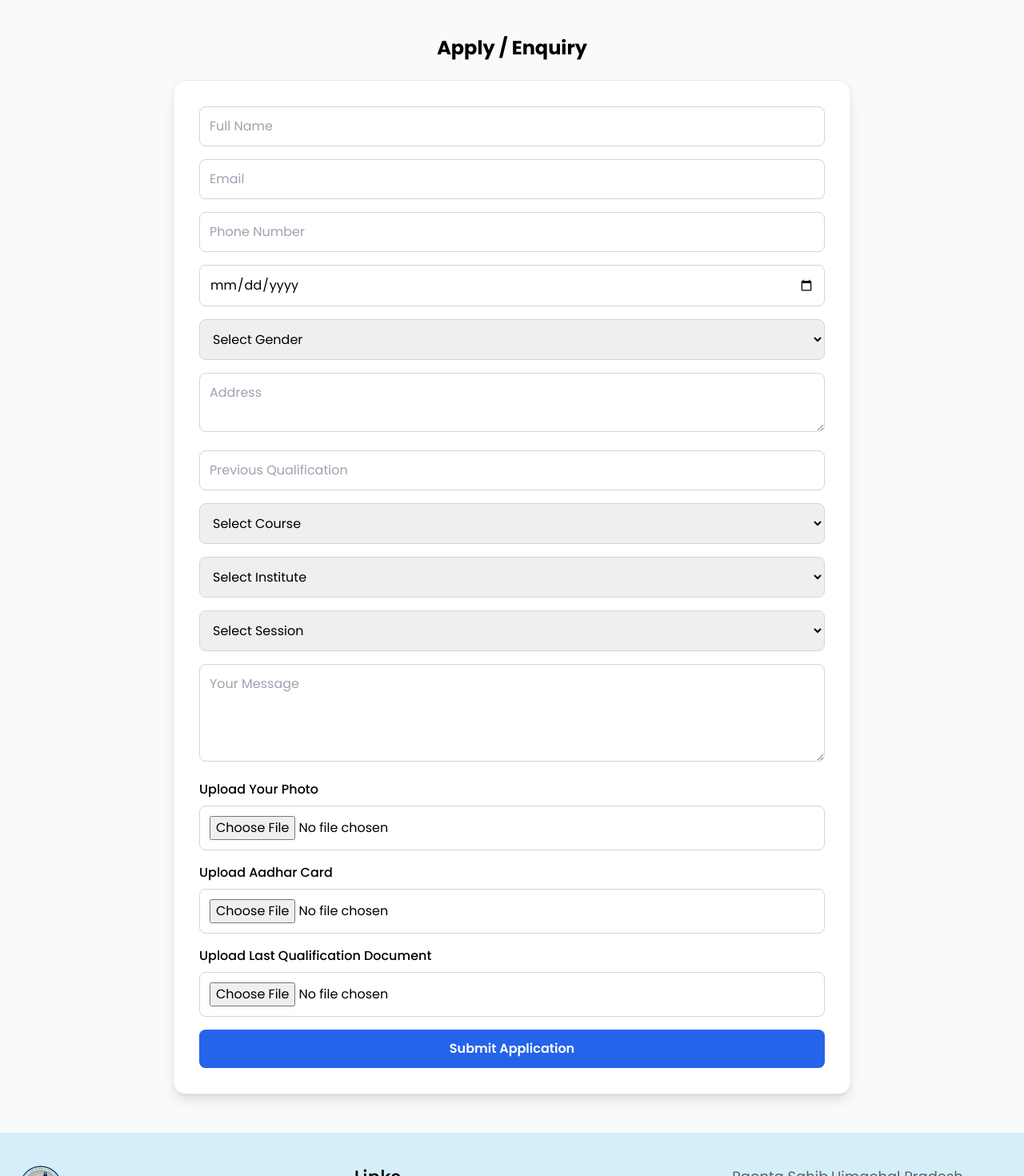
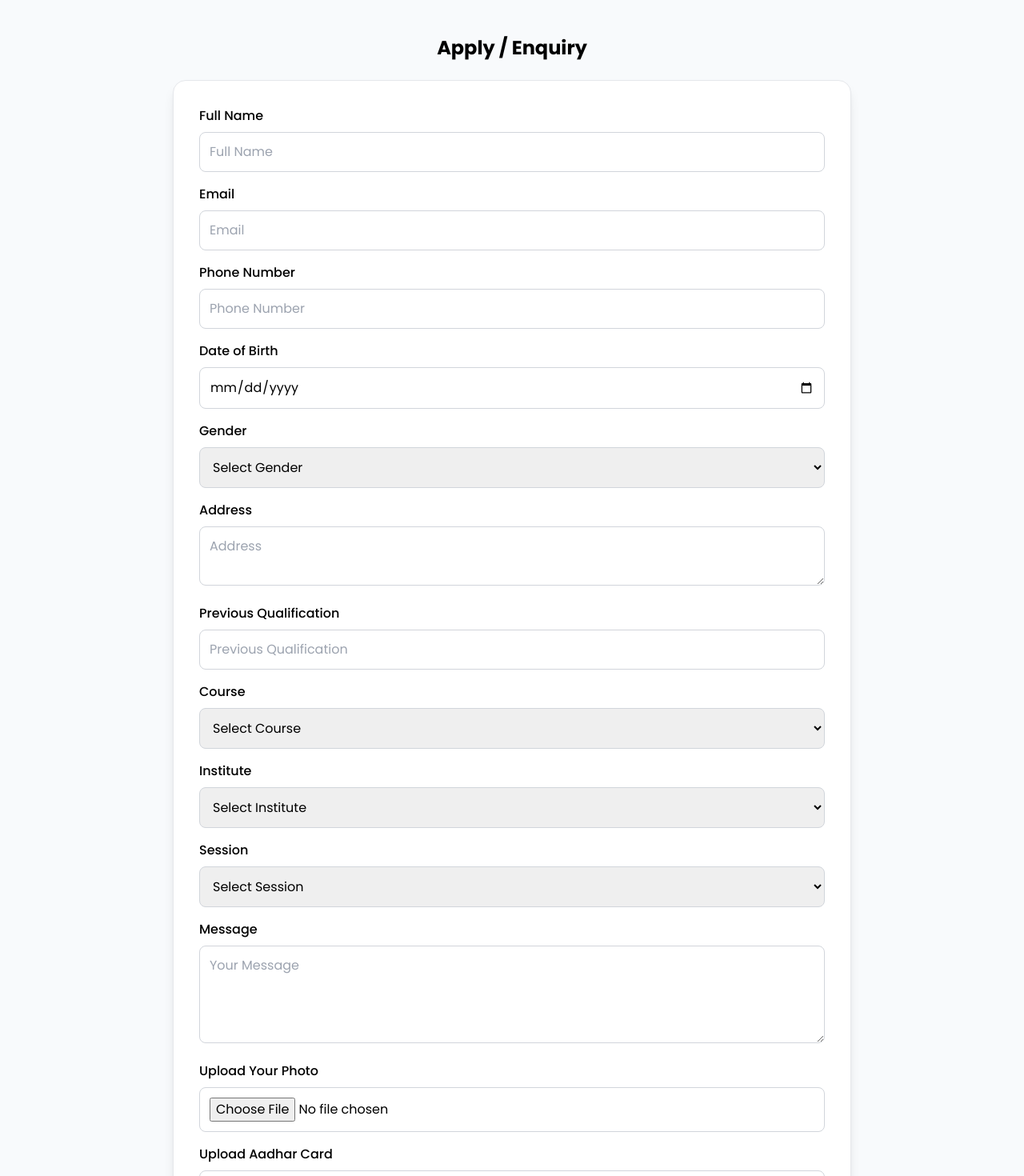
Before and after one commit to Inder1712/Dieit, a Next.js app: page /admission in a window 1280 px wide. Shown: the part 320-1790 px from the top of the page at 80% size. Built offline with nearby package versions, Linux system fonts and the light colour scheme; no server answers; some icons are missing.

Commit message:
Image Compression

```diff
--- a/package.json
+++ b/package.json
@@ -13,6 +13,7 @@
     "@iconify/react": "^5.0.1",
     "aos": "^2.3.4",
     "axios": "^1.7.2",
+    "browser-image-compression": "^2.0.2",
     "date-fns": "^3.4.0",
     "firebase": "^12.1.0",
     "framer-motion": "^11.11.9",
--- a/src/app/admission/page.tsx
+++ b/src/app/admission/page.tsx
@@ -3,6 +3,7 @@
 import { useState } from "react";
 import { db } from "@/lib/firebase";
 import { collection, addDoc, serverTimestamp } from "firebase/firestore";
+import imageCompression from "browser-image-compression"; // ✅ Import compression lib
 
 export default function AdmissionsPage() {
   const [form, setForm] = useState({
@@ -32,16 +33,34 @@ export default function AdmissionsPage() {
     setForm({ ...form, [e.target.name]: e.target.value ?? "" });
   };
 
-  const handleFileChange = (
+  const handleFileChange = async (
     e: React.ChangeEvent<HTMLInputElement>,
     field: "photo" | "aadhar" | "qualificationDoc"
   ) => {
     if (e.target.files && e.target.files[0]) {
+      try {
+        const file = e.target.files[0];
+
+        // ✅ Compress the image
+        const options = {
+          maxSizeMB: 0.25, // 250 KB
+          maxWidthOrHeight: 1024, // optional resize
+          useWebWorker: true,
+        };
+
+        const compressedFile =
+          file.type.startsWith("image/")
+            ? await imageCompression(file, options)
+            : file;
+
         const reader = new FileReader();
         reader.onloadend = () => {
           setForm((prev) => ({ ...prev, [field]: reader.result as string }));
         };
-      reader.readAsDataURL(e.target.files[0]);
+        reader.readAsDataURL(compressedFile);
+      } catch (err) {
+        console.error("Image compression error:", err);
+      }
     }
   };
 
@@ -117,6 +136,8 @@ export default function AdmissionsPage() {
           onSubmit={handleSubmit}
           className="bg-white rounded-2xl shadow-lg p-8 space-y-4 border border-gray-200"
         >
+          <div>
+            <label className="block mb-2 font-medium">Full Name</label>
             <input
               type="text"
               name="name"
@@ -126,6 +147,10 @@ export default function AdmissionsPage() {
               required
               className="w-full border border-gray-300 rounded-lg p-3"
             />
+          </div>
+
+          <div>
+            <label className="block mb-2 font-medium">Email</label>
             <input
               type="email"
               name="email"
@@ -135,6 +160,10 @@ export default function AdmissionsPage() {
               required
               className="w-full border border-gray-300 rounded-lg p-3"
             />
+          </div>
+
+          <div>
+            <label className="block mb-2 font-medium">Phone Number</label>
             <input
               type="tel"
               name="phone"
@@ -144,6 +173,10 @@ export default function AdmissionsPage() {
               required
               className="w-full border border-gray-300 rounded-lg p-3"
             />
+          </div>
+
+          <div>
+            <label className="block mb-2 font-medium">Date of Birth</label>
             <input
               type="date"
               name="dob"
@@ -152,6 +185,10 @@ export default function AdmissionsPage() {
               required
               className="w-full border border-gray-300 rounded-lg p-3"
             />
+          </div>
+
+          <div>
+            <label className="block mb-2 font-medium">Gender</label>
             <select
               name="gender"
               value={form.gender}
@@ -164,6 +201,10 @@ export default function AdmissionsPage() {
               <option value="Female">Female</option>
               <option value="Other">Other</option>
             </select>
+          </div>
+
+          <div>
+            <label className="block mb-2 font-medium">Address</label>
             <textarea
               name="address"
               placeholder="Address"
@@ -172,6 +213,10 @@ export default function AdmissionsPage() {
               rows={2}
               className="w-full border border-gray-300 rounded-lg p-3"
             />
+          </div>
+
+          <div>
+            <label className="block mb-2 font-medium">Previous Qualification</label>
             <input
               type="text"
               name="qualification"
@@ -181,6 +226,10 @@ export default function AdmissionsPage() {
               required
               className="w-full border border-gray-300 rounded-lg p-3"
             />
+          </div>
+
+          <div>
+            <label className="block mb-2 font-medium">Course</label>
             <select
               name="course"
               value={form.course}
@@ -196,8 +245,11 @@ export default function AdmissionsPage() {
               <option value="CSS">CSS</option>
               <option value="JavaScript">JavaScript</option>
             </select>
+          </div>
 
           {/* ✅ Institute Selector */}
+          <div>
+            <label className="block mb-2 font-medium">Institute</label>
             <select
               name="institute"
               value={form.institute}
@@ -210,8 +262,11 @@ export default function AdmissionsPage() {
               <option value="Institute B">Institute B</option>
               <option value="Institute C">Institute C</option>
             </select>
+          </div>
 
           {/* ✅ Session Selector */}
+          <div>
+            <label className="block mb-2 font-medium">Session</label>
             <select
               name="session"
               value={form.session}
@@ -223,7 +278,10 @@ export default function AdmissionsPage() {
               <option value="Feb-Mar Session">1st Feb - Mar Session</option>
               <option value="July-Aug Session">2nd July - Aug Session</option>
             </select>
+          </div>
 
+          <div>
+            <label className="block mb-2 font-medium">Message</label>
             <textarea
               name="message"
               placeholder="Your Message"
@@ -232,6 +290,7 @@ export default function AdmissionsPage() {
               rows={4}
               className="w-full border border-gray-300 rounded-lg p-3"
             />
+          </div>
 
           {/* ✅ Uploads */}
           <div>
```
Also changed, not shown: 1 other file (tests, documents, lock files or other folders). Lines whose indentation alone changed are shown as unchanged.
